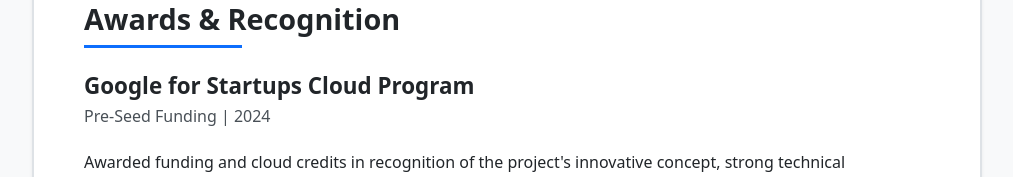
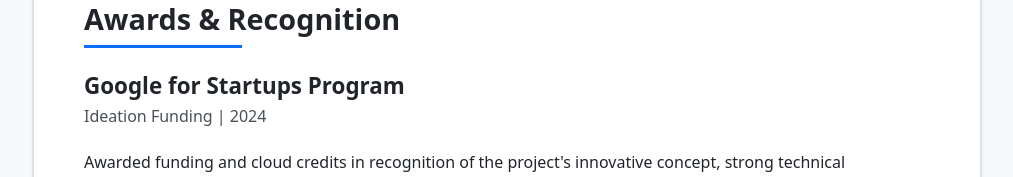
Before and after one commit to egormozg/CV, a Svelte app: page / in a window 1280 px wide. Shown: the part 3103-3280 px from the top of the page, without its empty margins (133-1146 px from the left). Built offline with nearby package versions, Linux system fonts and the light colour scheme.

Commit message:
fixed layout and rhetoric

```diff
--- a/index.html
+++ b/index.html
@@ -2,7 +2,7 @@
 <html lang="en">
   <head>
     <meta charset="UTF-8" />
-    <link rel="icon" type="image/jpeg" href="/I.jpg" />
+    <link rel="icon" type="image/jpeg" href="./src/assets/I.jpg" />
     <meta name="viewport" content="width=device-width, initial-scale=1.0" />
     <title>Egor Spinu - CV</title>
     <link rel="stylesheet" href="https://cdnjs.cloudflare.com/ajax/libs/font-awesome/5.15.4/css/all.min.css" />
--- a/src/App.svelte
+++ b/src/App.svelte
@@ -60,8 +60,8 @@
       ],
       awards: [
         {
-          title: 'Google for Startups Cloud Program',
-          issuer: 'Pre-Seed Funding',
+          title: 'Google for Startups Program',
+          issuer: 'Ideation Funding',
           year: '2024',
           detail: 'Awarded funding and cloud credits in recognition of the project\'s innovative concept, strong technical foundation, and potential for market impact.'
         }
@@ -143,8 +143,8 @@
       ],
       awards: [
         {
-          title: 'Программа Google for Startups Cloud',
-          issuer: 'Pre-Seed финансирование',
+          title: 'Программа Google for Startups',
+          issuer: 'Ideation финансирование',
           year: '2024',
           detail: 'Получил финансирование и облачные кредиты в знак признания инновационной концепции проекта, прочной технической базы и потенциала для рыночного влияния.'
         }
```
